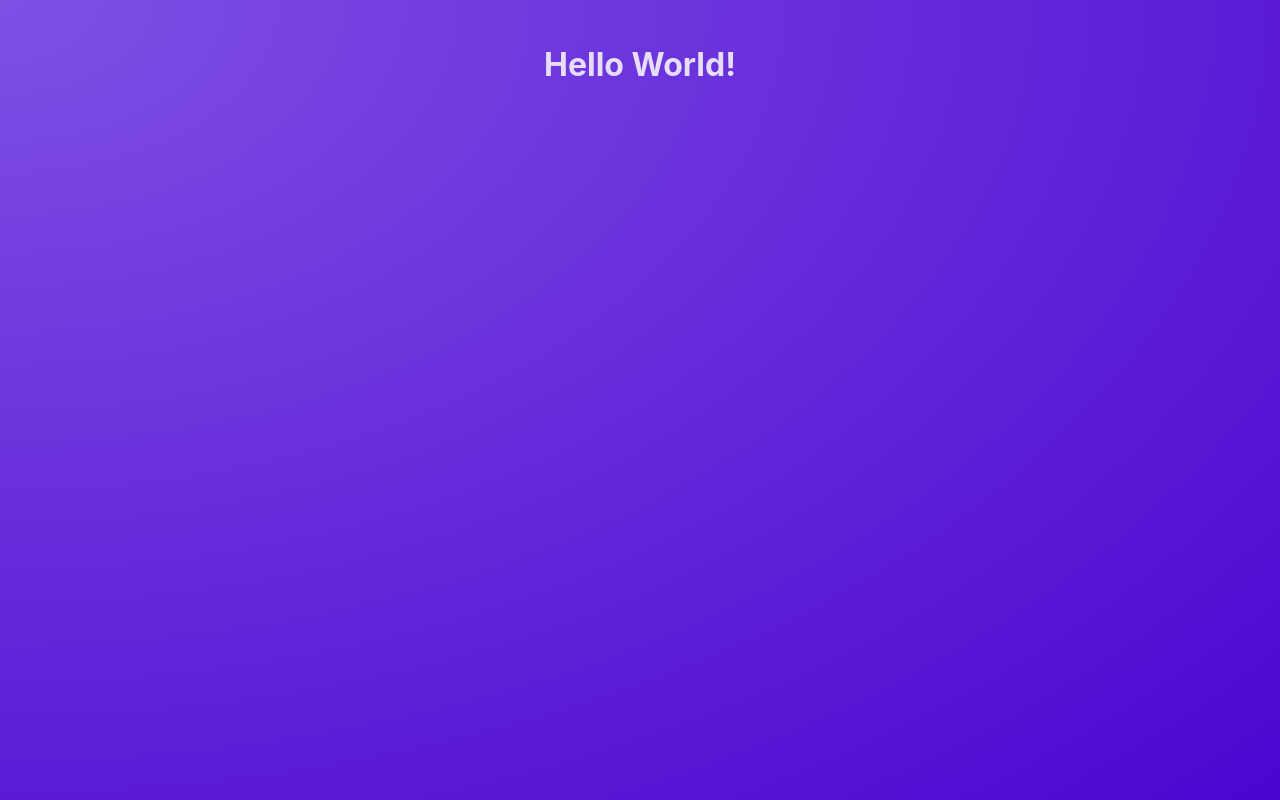
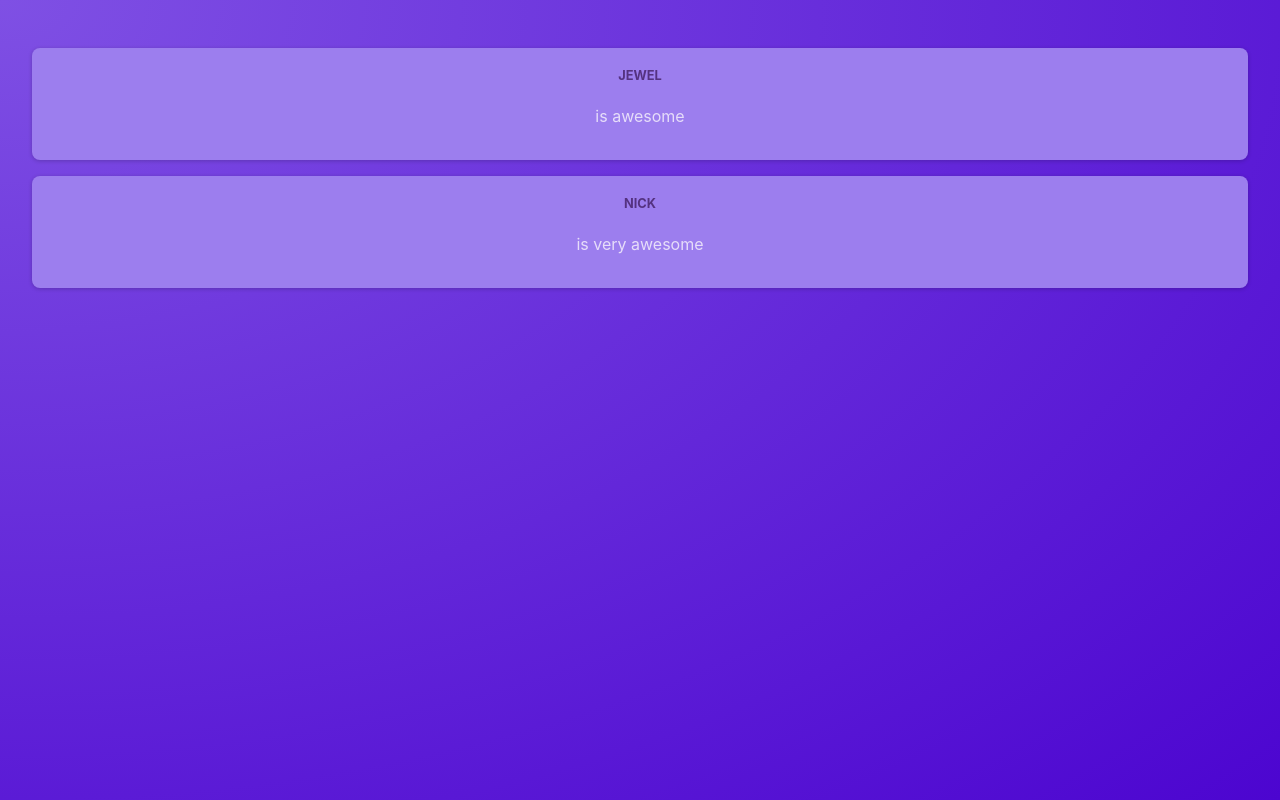
Before and after one commit to Jewel7/react-complete-guide, a React (Vite) app: page / in a window 1280 px wide. Built offline with nearby package versions, Linux system fonts and the light colour scheme.

Commit message:
lesson 21

```diff
--- a/src/App.tsx
+++ b/src/App.tsx
@@ -1,7 +1,15 @@
 import "./App.css";
+import Post from "./components/Post";
 
+//App will be used in main.tsx
 function App() {
-  return <h1>Hello World!</h1>;
+  //use closing tag or self-closing tag
+  return (
+    <main>
+      <Post author="Jewel" body="is awesome" />
+      <Post author="Nick" body="is very awesome" />
+    </main>
+  );
 }
 
 export default App;
--- /dev/null
+++ b/src/components/Post.module.css
@@ -0,0 +1,35 @@
+.post {
+  margin: 1rem 0;
+  padding: 1rem;
+  background-color: #9c7eee;
+  border-radius: 8px;
+  box-shadow: 0 1px 4px rgba(0, 0, 0, 0.2);
+  animation: animate-in 1s ease-out forwards;
+}
+
+.author {
+  font-size: 0.8rem;
+  font-weight: bold;
+  color: #543280;
+  margin: 0;
+  text-transform: uppercase;
+}
+
+.text {
+  white-space: pre-wrap;
+  font-size: 1.25rem;
+  margin: 0.25rem 0 0 0;
+  color: #593884;
+  font-style: italic;
+}
+
+@keyframes animate-in {
+  from {
+    opacity: 0;
+    transform: translateY(1rem);
+  }
+  to {
+    opacity: 1;
+    transform: translateY(0);
+  }
+}
--- /dev/null
+++ b/src/components/Post.tsx
@@ -0,0 +1,24 @@
+//import the css file this as an object. using the naming convention for css
+//files as .modules.css also gives you unique class names
+import styles from "./Post.module.css";
+
+type PostProps = {
+  author: string;
+  body: string;
+};
+
+function Post(props: PostProps) {
+  // function getRandomName() {
+  //   const randomIndex = Math.floor(Math.random() * names.length);
+  //   return names[randomIndex];
+  // }
+
+  return (
+    <div className={styles.post}>
+      <p className={styles.author}>{props.author}</p>
+      <p className={styles.body}>{props.body}</p>
+    </div>
+  );
+}
+
+export default Post;
--- a/src/index.css
+++ b/src/index.css
@@ -21,3 +21,7 @@ body {
   text-align: center;
   color: #e6ddf9;
 }
+
+.post {
+  background-color: blue;
+}
```
